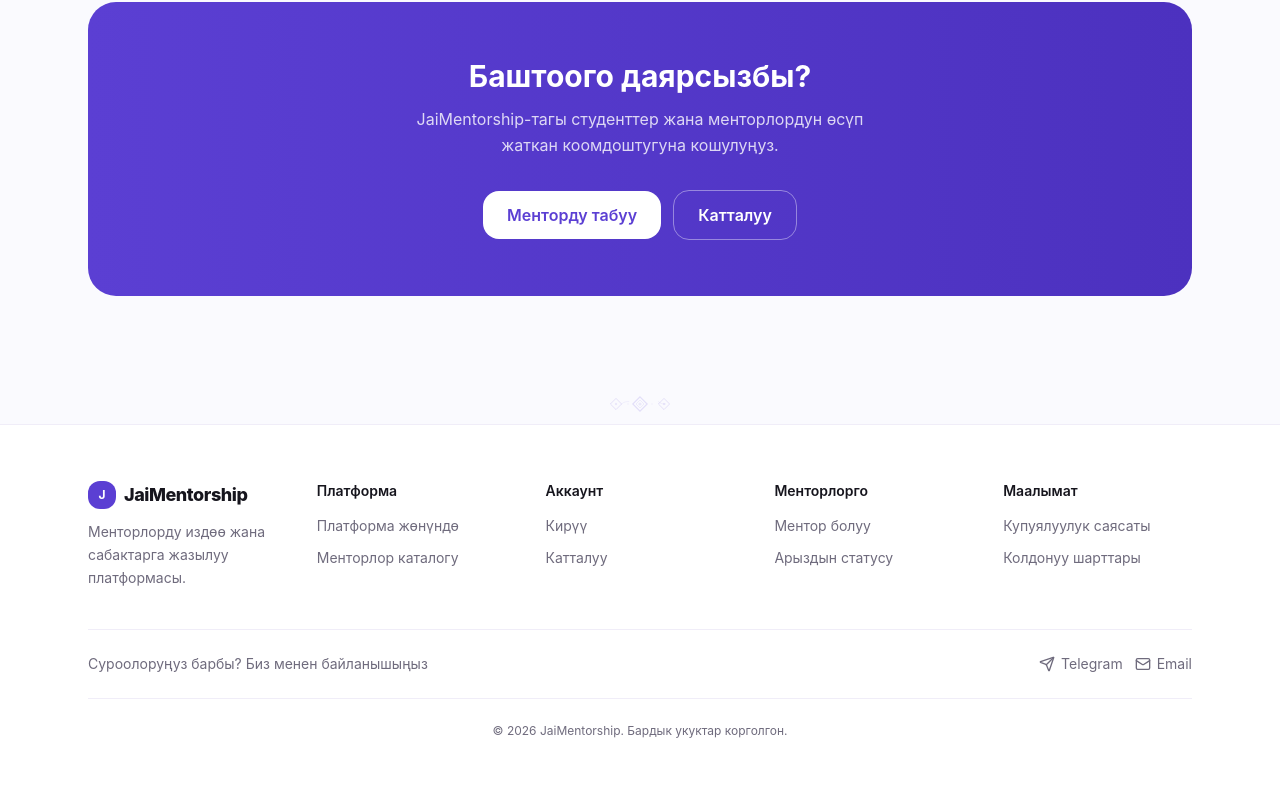
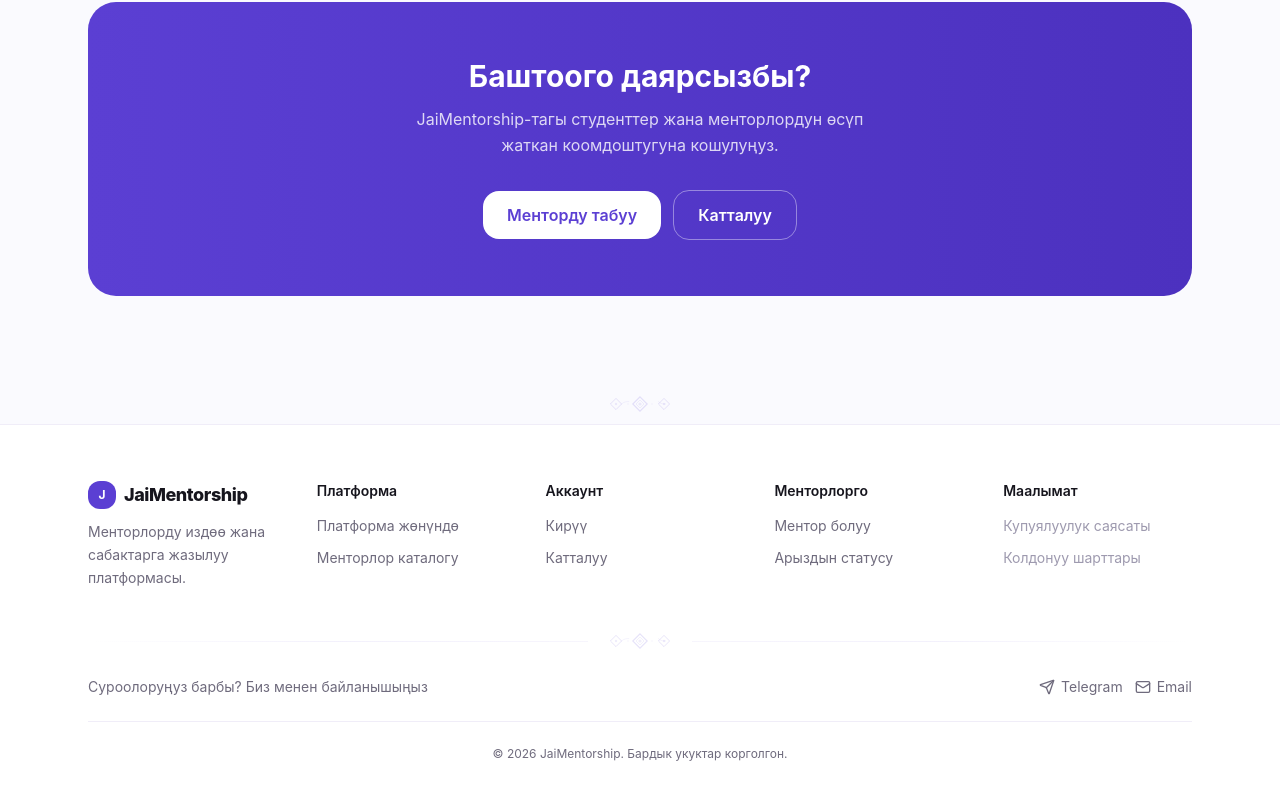
Before and after one commit to ksulaimanov/metorhub-frontend, a Vue app: page / in a window 1280 px wide. Shown: the part 2443-3243 px from the top of the page. Built offline with nearby package versions, Linux system fonts and the light colour scheme; no server answers.

Commit message:
feat: context-aware footer with full/compact variants

```diff
--- a/src/shared/ui/AppFooter.vue
+++ b/src/shared/ui/AppFooter.vue
@@ -1,6 +1,9 @@
 <template>
   <footer class="border-t border-border-brand/60 bg-white">
-    <div class="mx-auto max-w-6xl px-4 py-10 sm:px-6 lg:py-14">
+    <div class="mx-auto max-w-6xl px-4 sm:px-6" :class="variant === 'full' ? 'py-10 lg:py-14' : 'py-6'">
+
+      <!-- Full footer: public pages -->
+      <template v-if="variant === 'full'">
         <div class="grid gap-10 sm:grid-cols-2 lg:grid-cols-5">
           <!-- Brand -->
           <div>
@@ -69,21 +72,26 @@
             <h4 class="text-sm font-semibold text-text-primary">{{ t('footer.legal') }}</h4>
             <ul class="mt-3 space-y-2">
               <li>
-              <a href="#" class="text-sm text-text-secondary transition hover:text-brand">
+                <span class="cursor-default text-sm text-text-muted">
                   {{ t('footer.privacy') }}
-              </a>
+                </span>
               </li>
               <li>
-              <a href="#" class="text-sm text-text-secondary transition hover:text-brand">
+                <span class="cursor-default text-sm text-text-muted">
                   {{ t('footer.terms') }}
-              </a>
+                </span>
               </li>
             </ul>
           </div>
         </div>
 
+        <!-- Ornamental separator -->
+        <div class="mt-10 mb-6">
+          <KyrgyzDivider variant="subtle" size="sm" />
+        </div>
+
         <!-- Support -->
-      <div class="mt-10 flex flex-col items-center gap-2 border-t border-border-brand/60 pt-6 sm:flex-row sm:justify-between">
+        <div class="flex flex-col items-center gap-2 sm:flex-row sm:justify-between">
           <p class="text-sm text-text-secondary">{{ t('support.title') }}</p>
           <div class="flex items-center gap-3">
             <a
@@ -104,9 +112,45 @@
             </a>
           </div>
         </div>
+      </template>
 
-      <!-- Bottom -->
-      <div class="mt-6 border-t border-border-brand/60 pt-6">
+      <!-- Compact footer: lighter for auth/secondary pages -->
+      <template v-else>
+        <div class="flex flex-col items-center gap-3 sm:flex-row sm:justify-between">
+          <div class="flex items-center gap-4">
+            <RouterLink to="/" class="flex items-center gap-1.5 text-sm font-semibold text-text-primary transition hover:text-brand">
+              <span class="flex h-5 w-5 items-center justify-center rounded-md bg-brand text-[10px] font-bold text-white">J</span>
+              JaiMentorship
+            </RouterLink>
+            <span class="hidden h-3.5 w-px bg-border-brand/60 sm:block" />
+            <div class="hidden items-center gap-3 sm:flex">
+              <RouterLink to="/about" class="text-xs text-text-secondary transition hover:text-brand">{{ t('nav.about') }}</RouterLink>
+              <RouterLink to="/mentors" class="text-xs text-text-secondary transition hover:text-brand">{{ t('nav.mentors') }}</RouterLink>
+            </div>
+          </div>
+          <div class="flex items-center gap-3">
+            <a
+                href="https://t.me/ksulaimanov"
+                target="_blank"
+                rel="noopener noreferrer"
+                class="inline-flex items-center gap-1 text-xs text-text-secondary transition hover:text-brand"
+            >
+              <Send class="h-3.5 w-3.5" />
+              Telegram
+            </a>
+            <a
+                href="mailto:ksulaimanov.dev@gmail.com"
+                class="inline-flex items-center gap-1 text-xs text-text-secondary transition hover:text-brand"
+            >
+              <Mail class="h-3.5 w-3.5" />
+              Email
+            </a>
+          </div>
+        </div>
+      </template>
+
+      <!-- Bottom copyright — always shown -->
+      <div :class="variant === 'full' ? 'mt-6 border-t border-border-brand/60 pt-6' : 'mt-4 border-t border-border-brand/40 pt-4'">
         <p class="text-center text-xs text-text-secondary">
           © {{ new Date().getFullYear() }} JaiMentorship. {{ t('footer.rights') }}
         </p>
@@ -118,6 +162,13 @@
 <script setup lang="ts">
 import { useI18n } from 'vue-i18n'
 import { Send, Mail } from 'lucide-vue-next'
+import KyrgyzDivider from './KyrgyzDivider.vue'
 
 const { t } = useI18n()
+
+withDefaults(defineProps<{
+  variant?: 'full' | 'compact'
+}>(), {
+  variant: 'full',
+})
 </script>
--- a/src/shared/ui/AuthSplitShell.vue
+++ b/src/shared/ui/AuthSplitShell.vue
@@ -1,5 +1,5 @@
 <template>
-  <PublicLayout>
+  <PublicLayout footer-variant="compact">
     <section class="mx-auto flex min-h-[calc(100vh-64px)] max-w-6xl items-start px-4 py-8 sm:px-6 lg:items-center lg:py-14">
       <div class="grid w-full gap-10 lg:grid-cols-2 lg:gap-16">
 
--- a/src/widgets/layout/PublicLayout.vue
+++ b/src/widgets/layout/PublicLayout.vue
@@ -97,7 +97,7 @@
     </div>
 
     <!-- ─── Footer ─── -->
-    <AppFooter />
+    <AppFooter :variant="footerVariant" />
   </div>
 </template>
 
@@ -112,6 +112,12 @@ import KyrgyzDivider from '../../shared/ui/KyrgyzDivider.vue'
 const { t } = useI18n()
 const authStore = useAuthStore()
 
+withDefaults(defineProps<{
+  footerVariant?: 'full' | 'compact'
+}>(), {
+  footerVariant: 'full',
+})
+
 const dashboardRoute = computed(() => {
   if (authStore.isAdmin) return '/admin/dashboard'
   if (authStore.isMentor) return '/mentor/dashboard'
```
Lines whose indentation alone changed are shown as unchanged.
